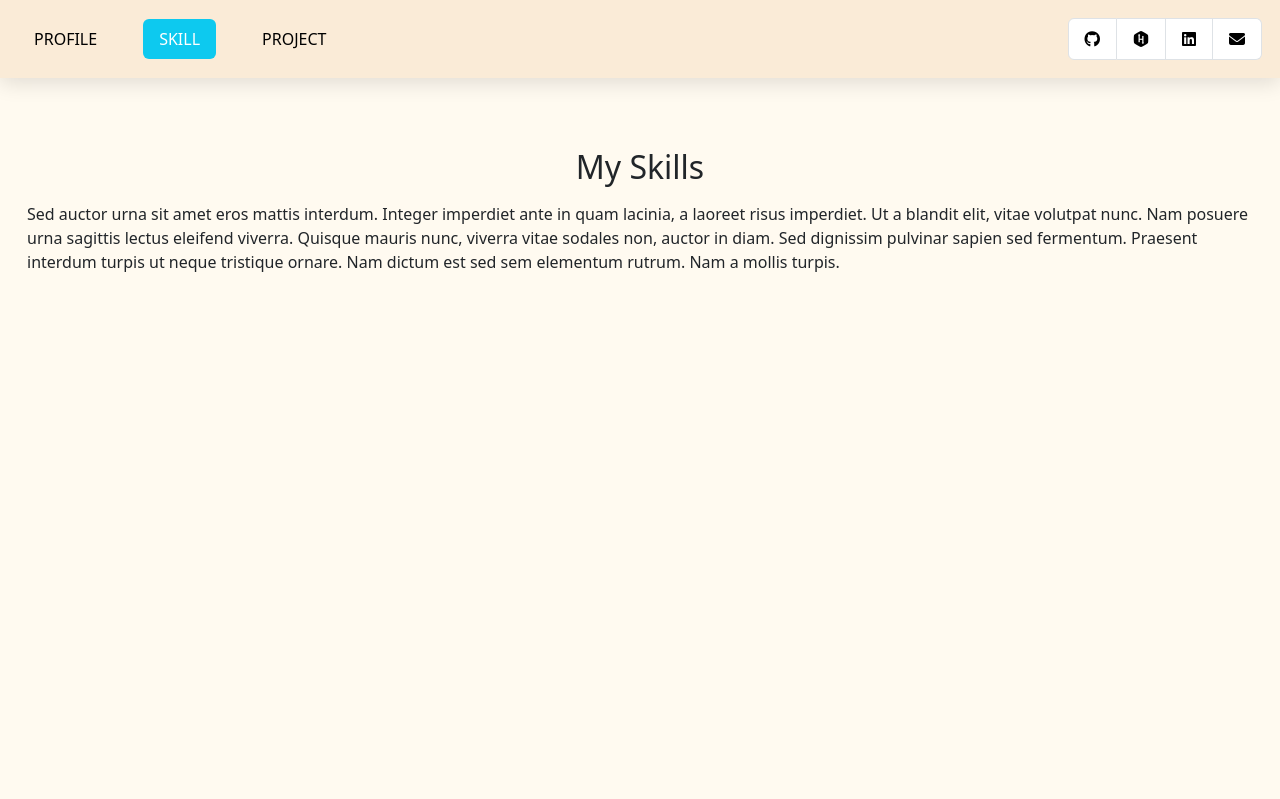
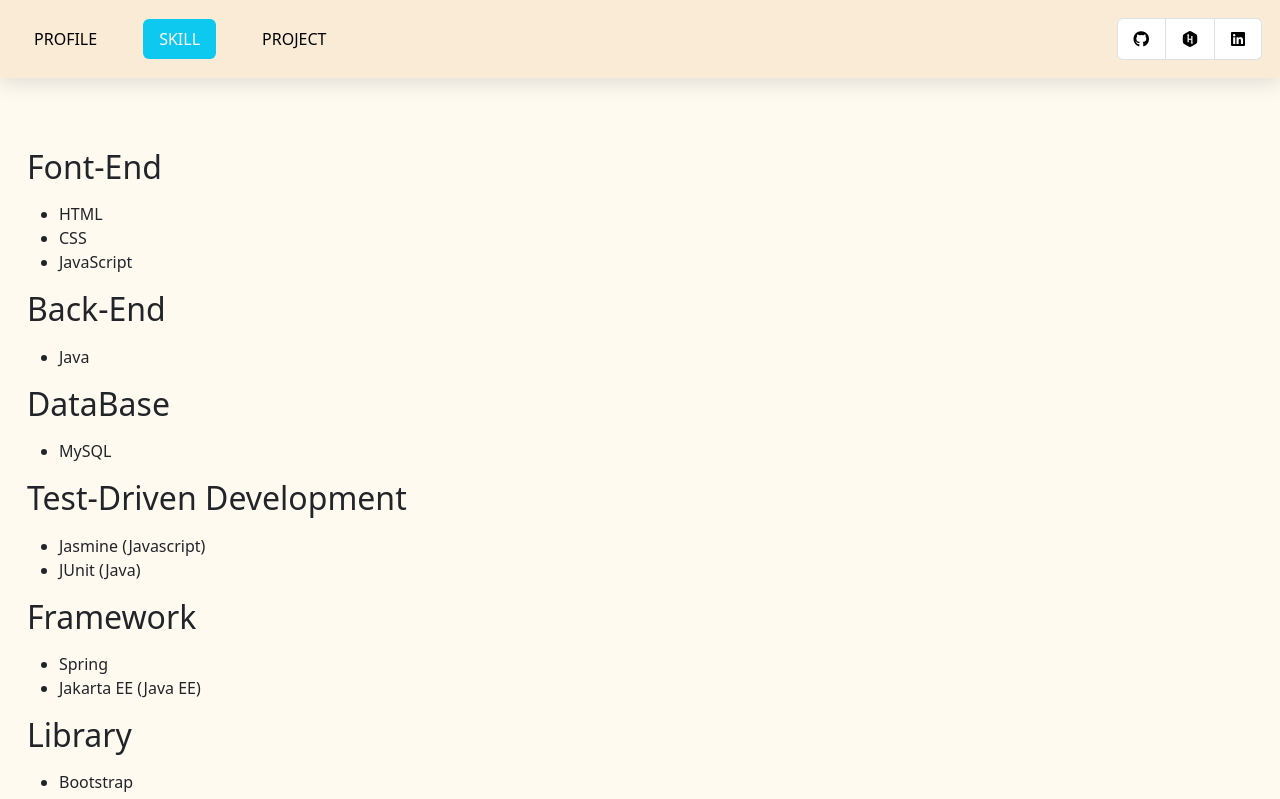
Before and after one commit to minhnguyen8989/MyPortfolio, a plain HTML site: page index.html in a window 1280 px wide. Both pictures are taken after a click on the tab "SKILL". Shown: the top 799 px of the page. Drawn offline with nearby package versions, Linux system fonts and the light colour scheme.

Commit message:
saving work

```diff
--- a/index.html
+++ b/index.html
@@ -58,15 +58,13 @@
             <li class="list-group-item">
                 <a href="https://www.linkedin.com/in/minh-nguyen-723046263/" target="_blank"><i class="fa-brands fa-linkedin"></i></a>
             </li>
-            <li class="list-group-item">
-                <a href="mailto:quangminh.nguyen8989@gmail.com"><i class="fa-solid fa-envelope"></i></a>
-            </li>
         </ul>
     </div>
 
 
         <!--    NavTab Display content-->
     <div class="tab-content" id="pills-tabContent">
+<!--        My Profile-->
         <div class="tab-pane fade show active" id="nav-profile" role="tabpanel" aria-labelledby="nav-profile-tab">
             <div class="d-flex flex-column align-items-center container-fluid">
                 <div class="card shadow-lg">
@@ -83,17 +81,54 @@
                         <li class="list-group-item small"><i class="fa-solid fa-map-location-dot"></i>   Houston, TX</li>
                     </ul>
                     <div class="d-flex flex-column align-items-center py-4">
-                        <button onclick="window.location.href='https://minhnguyen8989.github.io/myResume/'" type="button" class="btn btn-info" style="width: 50%;font-weight: bolder; color: whitesmoke">VIEW RESUME</button>
+                        <button onclick="window.location.href='https://minhnguyen8989.github.io/myResume/'" type="button" class="btn btn-info" style="width: 50%;font-weight: bolder; color: whitesmoke"><i class="fa-solid fa-eye"></i> VIEW RESUME</button>
                     </div>
                 </div>
             </div>
         </div>
+
+<!--        My Skills-->
         <div class="tab-pane fade" id="nav-skill" role="tabpanel" aria-labelledby="nav-skill-tab">
             <div class="container-fluid">
-                <h2 class="text-center mb-3 font-weight-bold">My Skills</h2>
-                <p>Sed auctor urna sit amet eros mattis interdum. Integer imperdiet ante in quam lacinia, a laoreet risus imperdiet. Ut a blandit elit, vitae volutpat nunc. Nam posuere urna sagittis lectus eleifend viverra. Quisque mauris nunc, viverra vitae sodales non, auctor in diam. Sed dignissim pulvinar sapien sed fermentum. Praesent interdum turpis ut neque tristique ornare. Nam dictum est sed sem elementum rutrum. Nam a mollis turpis.</p>
+                <h2 class="mb-3 font-weight-bold">Font-End</h2>
+                <ul>
+                    <li>HTML</li>
+                    <li>CSS</li>
+                    <li>JavaScript</li>
+                </ul>
+                <h2 class="mb-3 font-weight-bold">Back-End</h2>
+                <ul>
+                    <li>Java</li>
+                </ul>
+                <h2 class="mb-3 font-weight-bold">DataBase</h2>
+                <ul>
+                    <li>MySQL</li>
+                </ul>
+                <h2 class="mb-3 font-weight-bold">Test-Driven Development</h2>
+                <ul>
+                    <li>Jasmine (Javascript)</li>
+                    <li>JUnit (Java)</li>
+                </ul>
+                <h2 class="mb-3 font-weight-bold">Framework</h2>
+                <ul>
+                    <li>Spring</li>
+                    <li>Jakarta EE (Java EE)</li>
+                </ul>
+                <h2 class="mb-3 font-weight-bold">Library</h2>
+                <ul>
+                    <li>Bootstrap</li>
+                    <li>jQuery</li>
+                </ul>
+                <h2 class="mb-3 font-weight-bold">Future</h2>
+                <ul>
+                    <li>tailWind CSS</li>
+                    <li>React Javascript</li>
+                    <li>flutter</li>
+                </ul>
             </div>
         </div>
+
+<!--        My Projects-->
         <div class="tab-pane fade" id="nav-project" role="tabpanel" aria-labelledby="nav-project-tab">
             <div class="container-fluid">
                 <h2 class="text-center mb-3 font-weight-bold">My Projects</h2>
```
